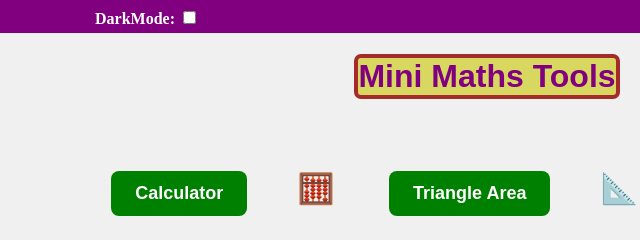
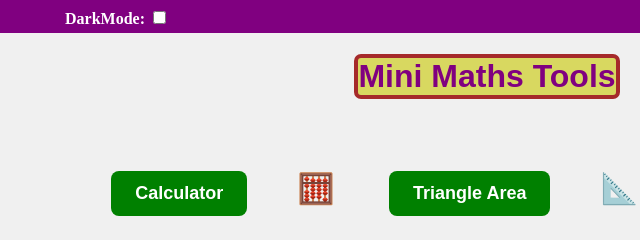
Before and after one commit to belmark32GIT/mini-math-tools, a plain HTML site: page index.html in a window 1280 px wide. Shown: the top 240 px of the page, 153-793 px from the left. Drawn offline with Linux system fonts and the light colour scheme; a web font is replaced by a local one.

Commit message:
Adjust label margin in style.css

```diff
--- a/style.css
+++ b/style.css
@@ -230,7 +230,7 @@
         }
         label {
             font-weight: bold;
-            margin-left: 240px;
+            margin-left: 210px;
             color: white;
         }
         label.dar {
```
